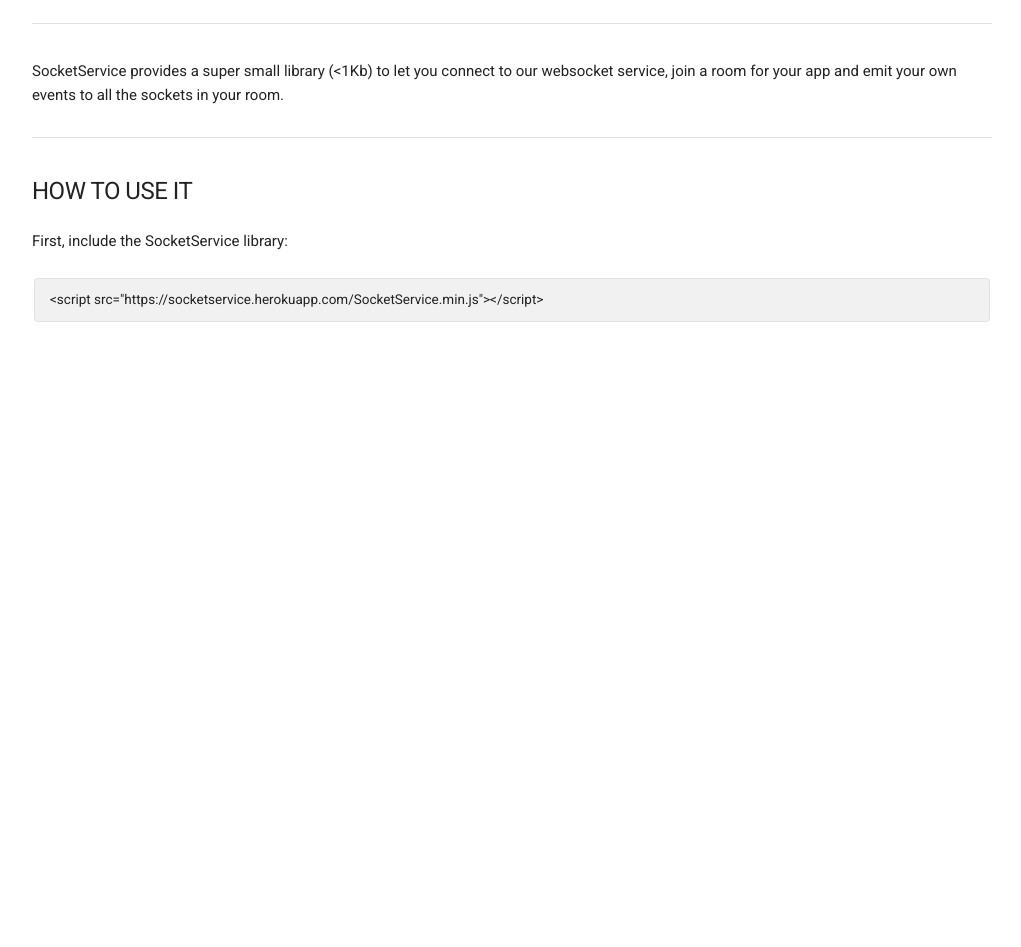
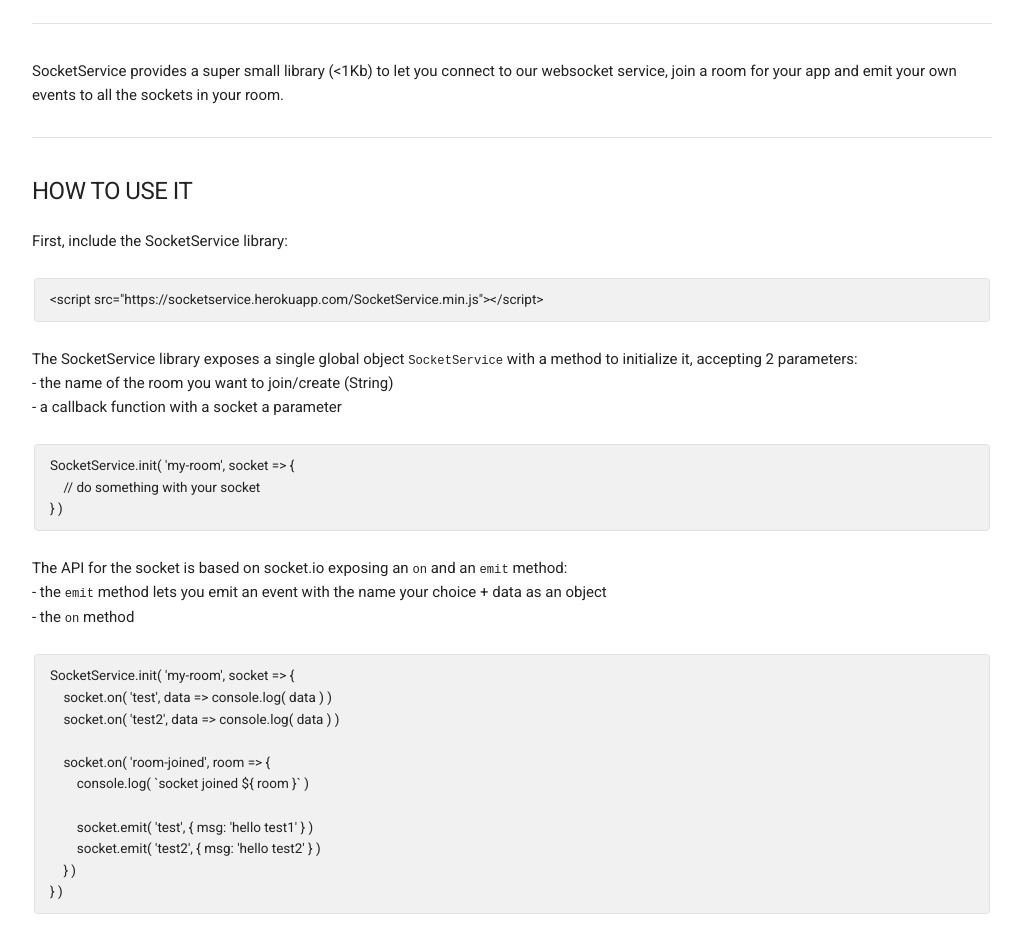
Before and after one commit to MAKIO135/SocketService, a website: page src/public/index.html in a window 1280 px wide. Shown: the part 89-1036 px from the top of the page, without its empty margins (128-1149 px from the left). Before the commit the page ends 800 px from the top, so only its background shows below. Drawn offline with nearby package versions, Linux system fonts and the light colour scheme; files that its build step writes are made by us from their sources.

Commit message:
working on documentation

```diff
--- a/src/public/SocketService.js
+++ b/src/public/SocketService.js
@@ -5,7 +5,7 @@
     class Socket {
         constructor( room ) {
             this.room = room
-            this.socket = io()
+            this.socket = io( 'https://socketservice.herokuapp.com/' )
             this.socket.on( 'connected', () => this.socket.emit( 'join-room', this.room ) )
         }
 
--- a/src/public/index.html
+++ b/src/public/index.html
@@ -22,6 +22,34 @@
         <p>First, include the SocketService library:</p>
         <pre><code>&lt;script src="https://socketservice.herokuapp.com/SocketService.min.js"&gt;&lt;/script&gt;</code></pre>
 
+        <p>
+            The SocketService library exposes a single global object <span class="code">SocketService</span> with a method to initialize it, accepting 2 parameters:<br>
+            - the name of the room you want to join/create (String)<br>
+            - a callback function with a socket a parameter
+        </p>
+
+<pre><code>SocketService.init( 'my-room', socket => {
+    // do something with your socket
+} )</code></pre>
+
+    <p>
+        The API for the socket is based on socket.io exposing an <span class="code">on</span> and an <span class="code">emit</span> method: <br>
+        - the <span class="code">emit</span> method lets you emit an event with the name your choice + data as an object<br>
+        - the <span class="code">on</span> method
+    </p>
+
+<pre><code>SocketService.init( 'my-room', socket => {
+    socket.on( 'test', data => console.log( data ) )
+    socket.on( 'test2', data => console.log( data ) )
+
+    socket.on( 'room-joined', room => {
+        console.log( `socket joined ${ room }` )
+
+        socket.emit( 'test', { msg: 'hello test1' } )
+        socket.emit( 'test2', { msg: 'hello test2' } )
+    } )
+} )</code></pre>
+
     </div>
 
     <script src="/SocketService.min.js"></script>
--- a/src/public/style.scss
+++ b/src/public/style.scss
@@ -13,3 +13,7 @@
 h6{
     margin-top: -30px;
 }
+
+.code{
+    font-family: monospace;
+}
```
Also changed, not shown: src/public/SocketService.min.js, src/public/style.min.css.
